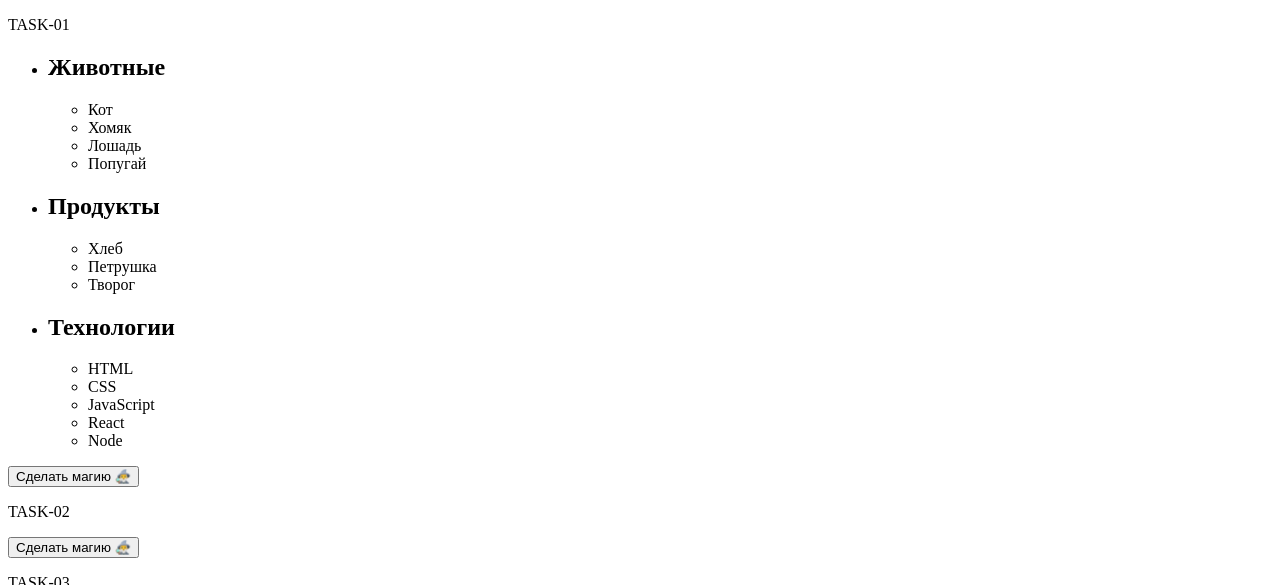
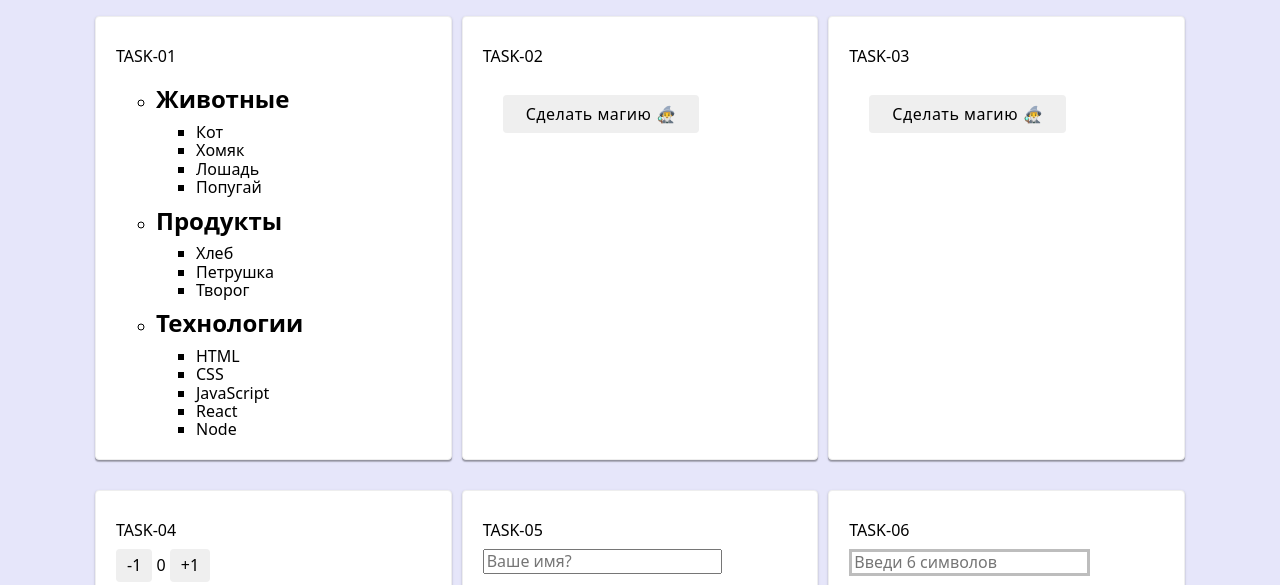
Before and after one commit to mdcreator/goit-js-hw-07, a plain HTML site: page index.html in a window 1280 px wide. Shown: the top 585 px of the page. Drawn offline with nearby package versions, Linux system fonts and the light colour scheme.

Commit message:
Fixead style.css

```diff
--- a/css/style.css
+++ b/css/style.css
@@ -1,3 +1,72 @@
+body {
+  background-color: #e6e6fa;
+}
+.container {
+  max-width: 1200px;
+  padding-left: 15px;
+  padding-right: 15px;
+  margin-left: auto;
+  margin-right: auto;
+}
+
+.task-list {
+  display: flex;
+  flex-wrap: wrap;
+}
+
+.task-card {
+  list-style: none;
+  width: calc((100% - 60px) / 3);
+  margin-right: 10px;
+  margin-bottom: 30px;
+  padding: 20px;
+  border-radius: 4px;
+  box-shadow: 0px 2px 1px rgba(0, 0, 0, 0.2), 0px 1px 1px rgba(0, 0, 0, 0.14),
+    0px 1px 3px rgba(0, 0, 0, 0.12);
+
+  background: #fff;
+  border: 1px solid #eee;
+  -webkit-box-sizing: border-box;
+  box-sizing: border-box;
+}
+
+.task-card .js-magic-btn-02,
+.task-card .js-magic-btn-03 {
+  margin: 20px;
+  text-align: center;
+  letter-spacing: 0.03em;
+  height: 38px;
+  border-radius: 4px;
+  padding: 6px 22px;
+  border: 1px solid transparent;
+  display: inline-block;
+}
+
+button {
+  border-radius: 4px;
+  padding: 6px 10px;
+  border: 1px solid transparent;
+  display: inline-block;
+}
+#gallery {
+  list-style: none;
+  align-items: center;
+  margin: 0;
+  padding: 0;
+}
+p,
+h2 {
+  margin: 0;
+  padding: 10px 0;
+}
+img {
+  display: block;
+  max-width: 100%;
+  height: auto;
+  margin-bottom: 5px;
+  /* margin: 0; */
+}
+
 #validation-input {
   border: 3px solid #bdbdbd;
 }
--- a/index.html
+++ b/index.html
@@ -4,11 +4,18 @@
     <meta charset="UTF-8" />
     <meta name="viewport" content="width=device-width, initial-scale=1.0" />
     <title>Document</title>
+    <link
+      rel="stylesheet"
+      href="https://cdnjs.cloudflare.com/ajax/libs/modern-normalize/0.6.0/modern-normalize.min.css"
+    />
     <link rel="stylesheet" href="./css/style.css" />
   </head>
 
   <body>
+    <div class="container">
+      <ul class="task-list">
         <!-- task-01 -->
+        <li class="task-card">
           <p>TASK-01</p>
           <ul id="categories">
             <li class="item">
@@ -42,12 +49,11 @@
               </ul>
             </li>
           </ul>
-    <button type="button" class="magic-btn js-magic-btn-01">
-      Сделать магию
-      <span class="icon">🧙‍♂️</span>
-    </button>
 
           <!-- task-02 -->
+        </li>
+        <!-- task-02 -->
+        <li class="task-card">
           <p>TASK-02</p>
           <ul id="ingredients"></ul>
 
@@ -55,29 +61,37 @@
             Сделать магию
             <span class="icon">🧙‍♂️</span>
           </button>
+        </li>
 
         <!-- task-03 -->
+        <li class="task-card">
           <p>TASK-03</p>
           <ul id="gallery"></ul>
           <button type="button" class="magic-btn js-magic-btn-03">
             Сделать магию
             <span class="icon">🧙‍♂️</span>
           </button>
+        </li>
 
         <!-- task-04 -->
+        <li class="task-card">
           <p>TASK-04</p>
           <div id="counter">
             <button type="button" data-action="decrement">-1</button>
             <span id="value">0</span>
             <button type="button" data-action="increment">+1</button>
           </div>
+        </li>
 
         <!-- task-05 -->
+        <li class="task-card">
           <p>TASK-05</p>
           <input type="text" placeholder="Ваше имя?" id="name-input" />
           <h1>Привет, <span id="name-output">незнакомец</span>!</h1>
+        </li>
 
         <!-- task-06 -->
+        <li class="task-card">
           <p>TASK-06</p>
           <input
             type="text"
@@ -85,31 +99,38 @@
             data-length="6"
             placeholder="Введи 6 символов"
           />
+        </li>
 
         <!-- task-07 -->
+        <li class="task-card">
           <p>TASK-07</p>
           <input id="font-size-control" type="range" />
           <br />
           <span id="text">Абракадабра!</span>
+        </li>
 
         <!-- task-08 -->
+        <li class="task-card">
           <p>TASK-08</p>
           <div id="controls">
             <input type="number" min="0" max="100" step="1" />
             <button type="button" data-action="render">Создать</button>
             <button type="button" data-action="destroy">Очистить</button>
           </div>
+        </li>
+      </ul>
+    </div>
 
     <div id="boxes"></div>
 
-    <!-- <script src="./js/task-01.js" type="module"></script> -->
-    <!-- <script src="./js/task-02.js" type="module"></script> -->
-    <!-- <script src="./js/task-03.js" type="module"></script> -->
-    <!-- <script src="./js/task-04.js" type="module"></script> -->
-    <!-- <script src="./js/task-05.js" type="module"></script> -->
+    <script src="./js/task-01.js" type="module"></script>
+    <script src="./js/task-02.js" type="module"></script>
+    <script src="./js/task-03.js" type="module"></script>
+    <script src="./js/task-04.js" type="module"></script>
+    <script src="./js/task-05.js" type="module"></script>
     <script src="./js/task-06.js" type="module"></script>
-    <!-- <script src="./js/task-07.js" type="module"></script> -->
-    <!-- <script src="./js/task-08.js" type="module"></script> -->
+    <script src="./js/task-07.js" type="module"></script>
+    <script src="./js/task-08.js" type="module"></script>
     <!-- <script src="./js/task-09.js" type="module"></script> -->
     <!-- <script src="./js/task-10.js" type="module"></script> -->
   </body>
```
Lines whose indentation alone changed are shown as unchanged.
